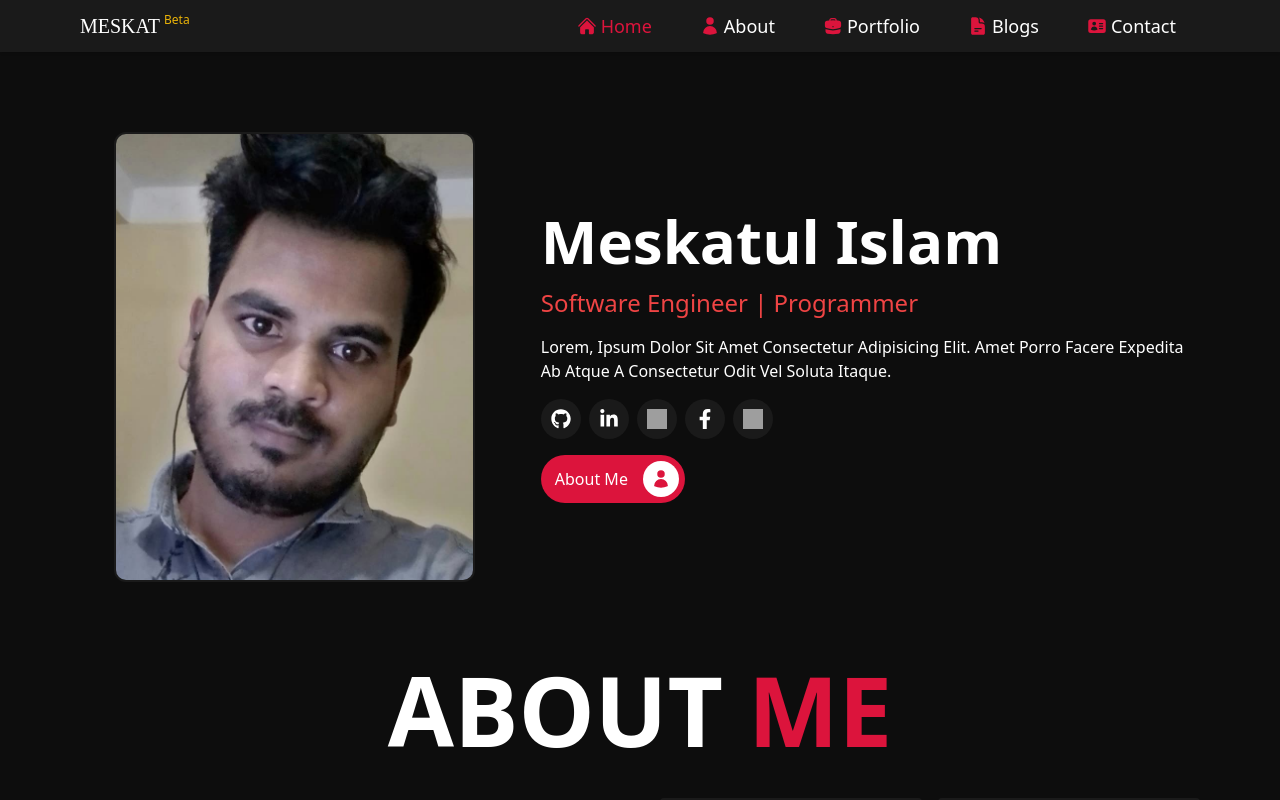
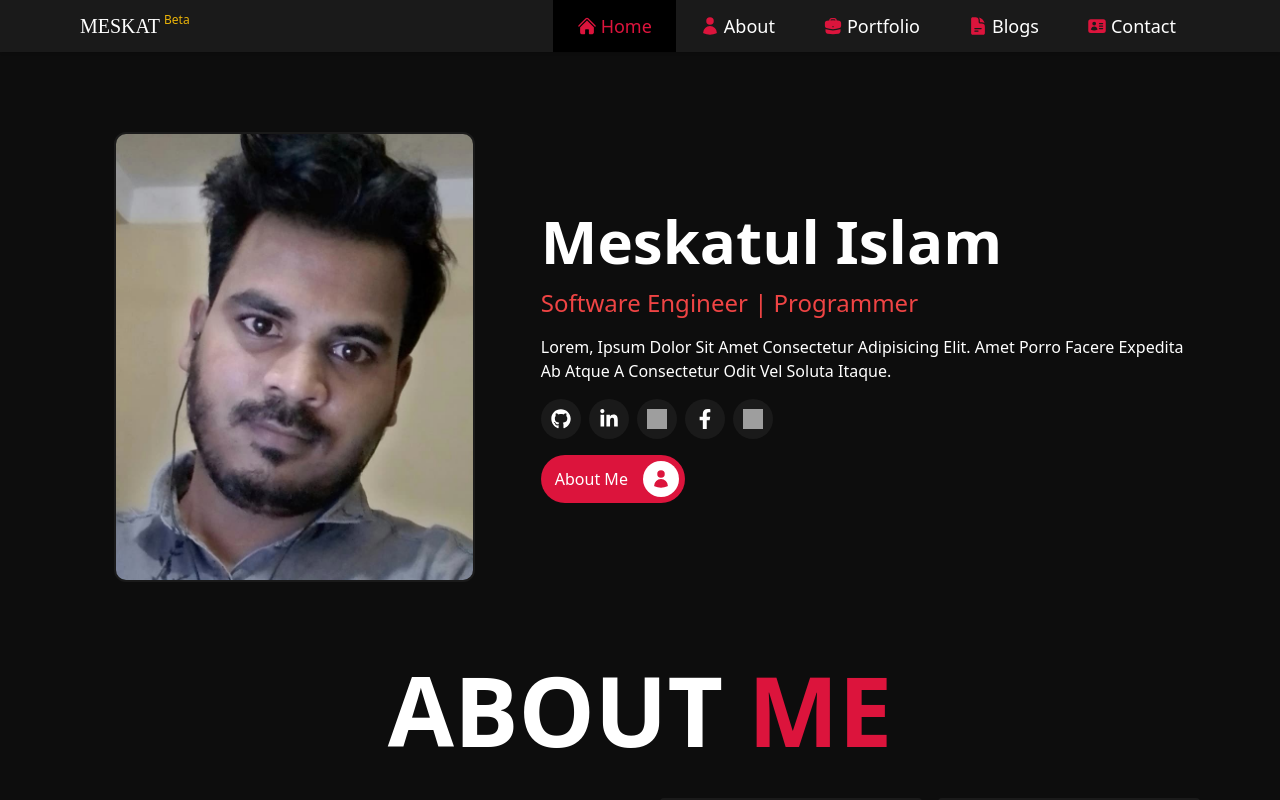
Before and after one commit to iammeskat/iammeskat.github.io, a React (Create React App) app: page / in a window 1280 px wide. Shown: the top 800 px of the page. Built offline with nearby package versions, Linux system fonts and the light colour scheme; grey boxes are pictures that could not be loaded.

Commit message:
active nav item based on scroll

```diff
--- a/package.json
+++ b/package.json
@@ -10,6 +10,7 @@
     "react": "^18.2.0",
     "react-dom": "^18.2.0",
     "react-scripts": "5.0.1",
+    "react-scroll": "^1.8.7",
     "tailwindcss": "^3.1.8",
     "web-vitals": "^2.1.4"
   },
--- a/src/App.js
+++ b/src/App.js
@@ -1,5 +1,4 @@
 
-import { useEffect } from 'react';
 import Footer from './components/Footer';
 import Header from './components/Header';
 import About from './pages/About';
@@ -9,10 +8,7 @@ import Portfolio from './pages/Portfolio';
 
 function App() {
 
-  useEffect( ()=> {
-    console.log("changed");
-    console.log(window.location.hash)
-  }, [window.location.hash])
+
   return (
     <>
       <Header/>
--- a/src/assets/css/main.css
+++ b/src/assets/css/main.css
@@ -31,4 +31,7 @@
   .content {
     @apply space-y-6 md:space-y-10;
   }
+  .active {
+    @apply text-[crimson] hover:text-white bg-black;
+  }
 }
--- a/src/assets/css/style.css
+++ b/src/assets/css/style.css
@@ -712,6 +712,18 @@ section {
   }
 }
 
+.active {
+  --tw-bg-opacity: 1;
+  background-color: rgb(0 0 0 / var(--tw-bg-opacity));
+  --tw-text-opacity: 1;
+  color: rgb(220 20 60 / var(--tw-text-opacity));
+}
+
+.active:hover {
+  --tw-text-opacity: 1;
+  color: rgb(255 255 255 / var(--tw-text-opacity));
+}
+
 .sticky {
   position: -webkit-sticky;
   position: sticky;
@@ -723,6 +735,10 @@ section {
 
 .z-20 {
   z-index: 20;
+}
+
+.z-10 {
+  z-index: 10;
 }
 
 .mx-auto {
@@ -755,16 +771,20 @@ section {
   margin-bottom: -2.5rem;
 }
 
-.-mt-1 {
-  margin-top: -0.25rem;
-}
-
 .-mt-0\.5 {
   margin-top: -0.125rem;
 }
 
 .-mt-0 {
   margin-top: -0px;
+}
+
+.-mt-10 {
+  margin-top: -2.5rem;
+}
+
+.-mt-14 {
+  margin-top: -3.5rem;
 }
 
 .flex {
@@ -899,6 +919,10 @@ section {
   --tw-rotate: -45deg;
   -webkit-transform: translate(var(--tw-translate-x), var(--tw-translate-y)) rotate(var(--tw-rotate)) skewX(var(--tw-skew-x)) skewY(var(--tw-skew-y)) scaleX(var(--tw-scale-x)) scaleY(var(--tw-scale-y));
           transform: translate(var(--tw-translate-x), var(--tw-translate-y)) rotate(var(--tw-rotate)) skewX(var(--tw-skew-x)) skewY(var(--tw-skew-y)) scaleX(var(--tw-scale-x)) scaleY(var(--tw-scale-y));
+}
+
+.cursor-pointer {
+  cursor: pointer;
 }
 
 .grid-cols-1 {
@@ -1050,17 +1074,16 @@ section {
   background-color: rgb(239 68 68 / var(--tw-bg-opacity));
 }
 
-.bg-black {
-  --tw-bg-opacity: 1;
-  background-color: rgb(0 0 0 / var(--tw-bg-opacity));
-}
-
 .p-1\.5 {
   padding: 0.375rem;
 }
 
 .p-1 {
   padding: 0.25rem;
+}
+
+.p-2 {
+  padding: 0.5rem;
 }
 
 .p-5 {
@@ -1073,10 +1096,6 @@ section {
 
 .p-6 {
   padding: 1.5rem;
-}
-
-.p-2 {
-  padding: 0.5rem;
 }
 
 .py-3 {
@@ -1125,8 +1144,12 @@ section {
   padding-top: 3rem;
 }
 
-.pr-4 {
-  padding-right: 1rem;
+.pt-10 {
+  padding-top: 2.5rem;
+}
+
+.pt-14 {
+  padding-top: 3.5rem;
 }
 
 .text-center {
@@ -1260,26 +1283,6 @@ section {
   width: 8rem;
 }
 
-.hover\:w-20:hover {
-  width: 5rem;
-}
-
-.hover\:w-auto:hover {
-  width: auto;
-}
-
-.hover\:w-40:hover {
-  width: 10rem;
-}
-
-.hover\:w-32:hover {
-  width: 8rem;
-}
-
-.hover\:justify-start:hover {
-  justify-content: flex-start;
-}
-
 .hover\:bg-\[crimson\]:hover {
   --tw-bg-opacity: 1;
   background-color: rgb(220 20 60 / var(--tw-bg-opacity));
@@ -1290,14 +1293,6 @@ section {
   background-color: rgb(255 255 255 / var(--tw-bg-opacity));
 }
 
-.hover\:p-2:hover {
-  padding: 0.5rem;
-}
-
-.hover\:pl-3:hover {
-  padding-left: 0.75rem;
-}
-
 .hover\:text-black:hover {
   --tw-text-opacity: 1;
   color: rgb(0 0 0 / var(--tw-text-opacity));
@@ -1305,10 +1300,6 @@ section {
 
 .focus\:outline-0:focus {
   outline-width: 0px;
-}
-
-.group:hover .group-hover\:block {
-  display: block;
 }
 
 .group:hover .group-hover\:w-32 {
--- a/src/components/Header.jsx
+++ b/src/components/Header.jsx
@@ -1,14 +1,20 @@
+import { Link } from "react-scroll";
 const Header = () => {
   return (
-    <div className="sticky top-0 z-20 bg-[#1a1a1a] shadow">
+    <header className="sticky top-0 z-20 bg-[#1a1a1a] shadow">
       <nav className="container mx-auto flex justify-between items-center text-white text-lg">
         <div className="flex space-x-1">
           <h2 className="text-xl font-['Autorich_Sans']">MESKAT</h2>
           <span className="text-xs text-yellow-500">Beta</span>
         </div>
         <ul className="flex items-center  uppercasem ">
-          <li className="group hover:bg-[crimson] transition-all duration-300 py-3 px-3 lg:px-6">
-            <a href="/#" className="flex items-center space-x-1">
+          <li className="group hover:bg-[crimson] transition-all duration-300 cursor-pointer">
+            <Link
+              activeClass="active"
+              spy
+              to="home"
+              className="flex items-center space-x-1 py-3 px-3 lg:px-6"
+            >
               <svg
                 xmlns="http://www.w3.org/2000/svg"
                 viewBox="0 0 24 24"
@@ -18,13 +24,16 @@ const Header = () => {
                 <path d="M11.47 3.84a.75.75 0 011.06 0l8.69 8.69a.75.75 0 101.06-1.06l-8.689-8.69a2.25 2.25 0 00-3.182 0l-8.69 8.69a.75.75 0 001.061 1.06l8.69-8.69z" />
                 <path d="M12 5.432l8.159 8.159c.03.03.06.058.091.086v6.198c0 1.035-.84 1.875-1.875 1.875H15a.75.75 0 01-.75-.75v-4.5a.75.75 0 00-.75-.75h-3a.75.75 0 00-.75.75V21a.75.75 0 01-.75.75H5.625a1.875 1.875 0 01-1.875-1.875v-6.198a2.29 2.29 0 00.091-.086L12 5.43z" />
               </svg>
-              <p className="hidden md:block text-[crimson] group-hover:text-white">
-                Home
-              </p>
-            </a>
+              <p className="hidden md:block">Home</p>
+            </Link>
           </li>
-          <li className="group hover:bg-[crimson] transition-all duration-300 py-3 px-3 lg:px-6">
-            <a href="#about" className="flex items-center space-x-1">
+          <li className="group hover:bg-[crimson] transition-all duration-300 cursor-pointer">
+            <Link
+              activeClass="active"
+              spy
+              to="about"
+              className="flex items-center space-x-1 py-3 px-3 lg:px-6"
+            >
               <svg
                 xmlns="http://www.w3.org/2000/svg"
                 viewBox="0 0 24 24"
@@ -39,10 +48,15 @@ const Header = () => {
               </svg>
 
               <p className="hidden md:block">About</p>
-            </a>
+            </Link>
           </li>
-          <li className="group hover:bg-[crimson] transition-all duration-300 py-3 px-3 lg:px-6">
-            <a href="#portfolio" className="flex items-center space-x-1">
+          <li className="group hover:bg-[crimson] transition-all duration-300 cursor-pointer">
+            <Link
+              activeClass="active"
+              spy
+              to="portfolio"
+              className="flex items-center space-x-1 py-3 px-3 lg:px-6"
+            >
               <svg
                 xmlns="http://www.w3.org/2000/svg"
                 viewBox="0 0 24 24"
@@ -57,10 +71,15 @@ const Header = () => {
                 <path d="M3 18.4v-2.796a4.3 4.3 0 00.713.31A26.226 26.226 0 0012 17.25c2.892 0 5.68-.468 8.287-1.335.252-.084.49-.189.713-.311V18.4c0 1.452-1.047 2.728-2.523 2.923-2.12.282-4.282.427-6.477.427a49.19 49.19 0 01-6.477-.427C4.047 21.128 3 19.852 3 18.4z" />
               </svg>
               <p className="hidden md:block">Portfolio</p>
-            </a>
+            </Link>
           </li>
-          <li className="group hover:bg-[crimson] transition-all duration-300 py-3 px-3 lg:px-6">
-            <a href="#blogs" className="flex items-center space-x-1">
+          <li className="group hover:bg-[crimson] transition-all duration-300 cursor-pointer">
+            <Link
+              activeClass="active"
+              spy
+              to="blogs"
+              className="flex items-center space-x-1 py-3 px-3 lg:px-6"
+            >
               <svg
                 xmlns="http://www.w3.org/2000/svg"
                 viewBox="0 0 24 24"
@@ -76,10 +95,15 @@ const Header = () => {
               </svg>
 
               <p className="hidden md:block">Blogs</p>
-            </a>
+            </Link>
           </li>
-          <li className="group hover:bg-[crimson] transition-all duration-300 py-3 px-3 lg:px-6">
-            <a href="#contact" className="flex items-center space-x-1">
+          <li className="group hover:bg-[crimson] transition-all duration-300 cursor-pointer">
+            <Link
+              activeClass="active"
+              spy
+              to="contact"
+              className="flex items-center space-x-1 py-3 px-3 lg:px-6"
+            >
               <svg
                 xmlns="http://www.w3.org/2000/svg"
                 viewBox="0 0 24 24"
@@ -94,11 +118,11 @@ const Header = () => {
               </svg>
 
               <p className="hidden md:block">Contact</p>
-            </a>
+            </Link>
           </li>
         </ul>
       </nav>
-    </div>
+    </header>
   );
 };
 
--- a/src/pages/Home.jsx
+++ b/src/pages/Home.jsx
@@ -3,6 +3,7 @@ import SocialLinks from "../components/SocialLinks";
 
 const Home = () => {
   return (
+    <div id="home" className="-mt-14 pt-14">
       <div className="grid grid-cols-1 lg:grid-cols-5 gap-6 md:gap-8 w-full pt-12 md:pt-20">
         <div className="lg:col-span-2 w-full flex justify-center">
           <img
@@ -24,6 +25,7 @@ const Home = () => {
           <BtnAbout />
         </div>
       </div>
+    </div>
   );
 };
 
```
Also changed, not shown: 1 other file (tests, documents, lock files or other folders). Lines whose indentation alone changed are shown as unchanged.
